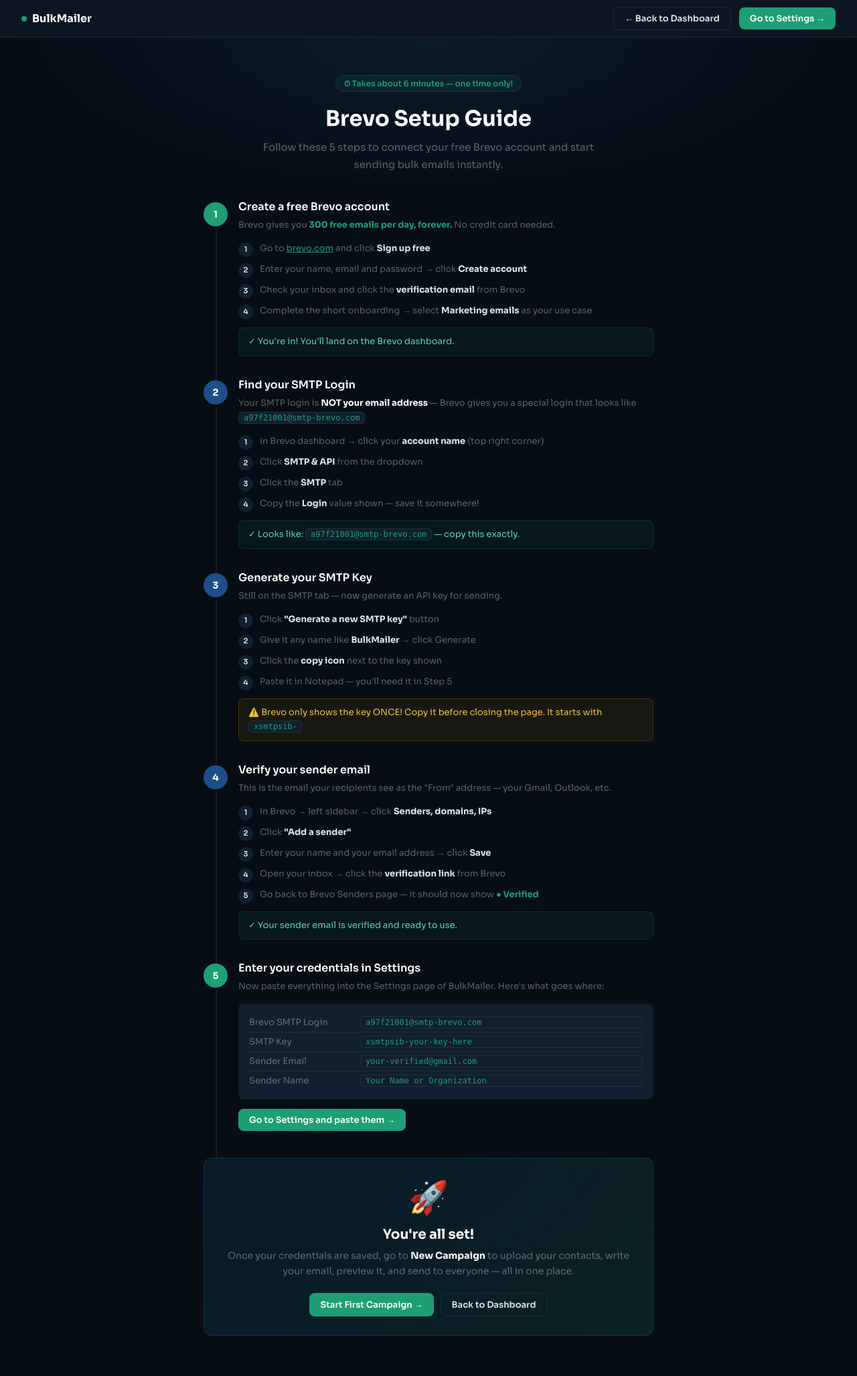
After one commit to thedipeshkc/bulkmailer, a Flask app: page /guide in a window 1280 px wide. The commit adds this page. Shown: the whole page at 67% size. Run offline with Flask 3, Linux system fonts and the light colour scheme; a user stored in the database is signed in.

Commit message:
add setup guide page

```diff
--- a/app.py
+++ b/app.py
@@ -199,6 +199,11 @@
         campaigns=campaigns
     )
 
+@app.route("/guide")
+@login_required
+def guide():
+    return render_template("guide.html")
+
 
 # ══════════════════════════════════════════════════════════
 #  CREDENTIALS API
--- /dev/null
+++ b/templates/guide.html
@@ -0,0 +1,195 @@
+<!DOCTYPE html>
+<html lang="en">
+<head>
+<meta charset="UTF-8">
+<meta name="viewport" content="width=device-width, initial-scale=1.0">
+<title>BulkMailer — Brevo Setup Guide</title>
+<link href="https://fonts.googleapis.com/css2?family=Sora:wght@400;500;600;700&display=swap" rel="stylesheet">
+<style>
+*,*::before,*::after{box-sizing:border-box;margin:0;padding:0}
+:root{
+  --bg:#060d14;--surface:#0d1824;--surface2:#111f2e;
+  --border:rgba(255,255,255,0.07);--text:#dce8f0;--muted:rgba(255,255,255,0.35);
+  --green:#1D9E75;--blue:#1D4E89;--yellow:#f0a500;--red:#e05c6a;
+  --radius:12px;
+}
+body{font-family:'Sora',sans-serif;background:var(--bg);color:var(--text);min-height:100vh;}
+
+nav{height:56px;background:rgba(13,24,36,0.95);border-bottom:1px solid var(--border);display:flex;align-items:center;justify-content:space-between;padding:0 32px;position:sticky;top:0;z-index:100;backdrop-filter:blur(10px);}
+.logo{font-size:16px;font-weight:700;color:white;display:flex;align-items:center;gap:8px;}
+.logo-dot{width:8px;height:8px;background:var(--green);border-radius:50%;}
+.nav-links{display:flex;gap:12px;align-items:center;}
+.btn{display:inline-flex;align-items:center;gap:6px;padding:8px 16px;border-radius:8px;font-size:13px;font-weight:600;font-family:'Sora',sans-serif;cursor:pointer;border:none;transition:all 0.15s;text-decoration:none;}
+.btn-green{background:var(--green);color:white;}
+.btn-green:hover{background:#18896a;}
+.btn-outline{background:transparent;border:1px solid var(--border);color:var(--text);}
+.btn-outline:hover{border-color:var(--green);color:var(--green);}
+
+.hero{text-align:center;padding:56px 24px 40px;background:radial-gradient(ellipse at 50% 0%,rgba(29,78,137,0.2) 0%,transparent 70%);}
+.hero-badge{display:inline-flex;align-items:center;gap:6px;background:rgba(29,158,117,0.1);border:1px solid rgba(29,158,117,0.2);color:var(--green);font-size:12px;font-weight:600;padding:4px 12px;border-radius:100px;margin-bottom:20px;}
+.hero h1{font-size:32px;font-weight:700;color:white;margin-bottom:10px;}
+.hero p{font-size:15px;color:var(--muted);max-width:500px;margin:0 auto;line-height:1.7;}
+
+.timeline{max-width:720px;margin:0 auto;padding:0 24px 60px;}
+
+.step-card{display:flex;gap:0;margin-bottom:0;position:relative;}
+.step-card:not(:last-child)::after{content:'';position:absolute;left:18px;top:44px;width:2px;bottom:-8px;background:var(--border);z-index:0;}
+
+.step-num{width:36px;height:36px;border-radius:50%;display:flex;align-items:center;justify-content:center;font-size:14px;font-weight:700;flex-shrink:0;position:relative;z-index:1;margin-top:4px;}
+.num-green{background:var(--green);color:white;}
+.num-blue{background:var(--blue);color:white;}
+
+.step-body{flex:1;padding:0 0 32px 16px;}
+.step-title{font-size:16px;font-weight:600;color:white;margin-bottom:6px;}
+.step-desc{font-size:13px;color:var(--muted);line-height:1.7;margin-bottom:14px;}
+
+.steps-list{display:flex;flex-direction:column;gap:8px;}
+.step-item{display:flex;gap:10px;font-size:13px;color:var(--muted);align-items:flex-start;line-height:1.6;}
+.step-item .n{min-width:22px;height:22px;border-radius:50%;background:var(--surface2);color:var(--text);font-size:11px;font-weight:600;display:flex;align-items:center;justify-content:center;flex-shrink:0;margin-top:1px;}
+.step-item strong{color:var(--text);}
+code{background:var(--surface2);border:1px solid var(--border);padding:1px 7px;border-radius:5px;font-size:12px;color:var(--green);}
+
+.ok-box{background:rgba(29,158,117,0.08);border:1px solid rgba(29,158,117,0.18);border-radius:8px;padding:10px 14px;font-size:13px;color:#5dd4a8;margin-top:12px;line-height:1.6;}
+.warn-box{background:rgba(240,165,0,0.08);border:1px solid rgba(240,165,0,0.2);border-radius:8px;padding:10px 14px;font-size:13px;color:#f0c040;margin-top:12px;line-height:1.6;}
+
+.creds-table{background:var(--surface2);border-radius:8px;padding:14px 16px;margin-top:12px;}
+.cred-row{display:grid;grid-template-columns:160px 1fr;gap:6px;padding:5px 0;border-bottom:1px solid var(--border);align-items:center;font-size:13px;}
+.cred-row:last-child{border-bottom:none;}
+.cred-label{color:var(--muted);}
+
+.final-card{background:linear-gradient(135deg,rgba(29,78,137,0.2),rgba(29,158,117,0.15));border:1px solid rgba(29,158,117,0.2);border-radius:var(--radius);padding:28px;text-align:center;margin-top:8px;}
+.final-card h3{font-size:20px;font-weight:700;color:white;margin-bottom:8px;}
+.final-card p{font-size:14px;color:var(--muted);margin-bottom:20px;line-height:1.7;}
+
+::-webkit-scrollbar{width:5px;}
+::-webkit-scrollbar-thumb{background:rgba(255,255,255,0.08);border-radius:3px;}
+</style>
+</head>
+<body>
+
+<nav>
+  <div class="logo"><div class="logo-dot"></div>BulkMailer</div>
+  <div class="nav-links">
+    <a href="/dashboard" class="btn btn-outline">← Back to Dashboard</a>
+    <a href="/dashboard" class="btn btn-green">Go to Settings →</a>
+  </div>
+</nav>
+
+<div class="hero">
+  <div class="hero-badge">⏱ Takes about 6 minutes — one time only!</div>
+  <h1>Brevo Setup Guide</h1>
+  <p>Follow these 5 steps to connect your free Brevo account and start sending bulk emails instantly.</p>
+</div>
+
+<div class="timeline">
+
+  <!-- STEP 1 -->
+  <div class="step-card">
+    <div class="step-num num-green">1</div>
+    <div class="step-body">
+      <div class="step-title">Create a free Brevo account</div>
+      <div class="step-desc">Brevo gives you <strong style="color:var(--green)">300 free emails per day, forever.</strong> No credit card needed.</div>
+      <div class="steps-list">
+        <div class="step-item"><span class="n">1</span><span>Go to <a href="https://brevo.com" target="_blank" style="color:var(--green);">brevo.com</a> and click <strong>Sign up free</strong></span></div>
+        <div class="step-item"><span class="n">2</span><span>Enter your name, email and password → click <strong>Create account</strong></span></div>
+        <div class="step-item"><span class="n">3</span><span>Check your inbox and click the <strong>verification email</strong> from Brevo</span></div>
+        <div class="step-item"><span class="n">4</span><span>Complete the short onboarding → select <strong>Marketing emails</strong> as your use case</span></div>
+      </div>
+      <div class="ok-box">✓ You're in! You'll land on the Brevo dashboard.</div>
+    </div>
+  </div>
+
+  <!-- STEP 2 -->
+  <div class="step-card">
+    <div class="step-num num-blue">2</div>
+    <div class="step-body">
+      <div class="step-title">Find your SMTP Login</div>
+      <div class="step-desc">Your SMTP login is <strong style="color:white">NOT your email address</strong> — Brevo gives you a special login that looks like <code>a97f21001@smtp-brevo.com</code></div>
+      <div class="steps-list">
+        <div class="step-item"><span class="n">1</span><span>In Brevo dashboard → click your <strong>account name</strong> (top right corner)</span></div>
+        <div class="step-item"><span class="n">2</span><span>Click <strong>SMTP & API</strong> from the dropdown</span></div>
+        <div class="step-item"><span class="n">3</span><span>Click the <strong>SMTP</strong> tab</span></div>
+        <div class="step-item"><span class="n">4</span><span>Copy the <strong>Login</strong> value shown — save it somewhere!</span></div>
+      </div>
+      <div class="ok-box">✓ Looks like: <code>a97f21001@smtp-brevo.com</code> — copy this exactly.</div>
+    </div>
+  </div>
+
+  <!-- STEP 3 -->
+  <div class="step-card">
+    <div class="step-num num-blue">3</div>
+    <div class="step-body">
+      <div class="step-title">Generate your SMTP Key</div>
+      <div class="step-desc">Still on the SMTP tab — now generate an API key for sending.</div>
+      <div class="steps-list">
+        <div class="step-item"><span class="n">1</span><span>Click <strong>"Generate a new SMTP key"</strong> button</span></div>
+        <div class="step-item"><span class="n">2</span><span>Give it any name like <strong>BulkMailer</strong> → click Generate</span></div>
+        <div class="step-item"><span class="n">3</span><span>Click the <strong>copy icon</strong> next to the key shown</span></div>
+        <div class="step-item"><span class="n">4</span><span>Paste it in Notepad — you'll need it in Step 5</span></div>
+      </div>
+      <div class="warn-box">⚠️ Brevo only shows the key ONCE! Copy it before closing the page. It starts with <code>xsmtpsib-</code></div>
+    </div>
+  </div>
+
+  <!-- STEP 4 -->
+  <div class="step-card">
+    <div class="step-num num-blue">4</div>
+    <div class="step-body">
+      <div class="step-title">Verify your sender email</div>
+      <div class="step-desc">This is the email your recipients see as the "From" address — your Gmail, Outlook, etc.</div>
+      <div class="steps-list">
+        <div class="step-item"><span class="n">1</span><span>In Brevo → left sidebar → click <strong>Senders, domains, IPs</strong></span></div>
+        <div class="step-item"><span class="n">2</span><span>Click <strong>"Add a sender"</strong></span></div>
+        <div class="step-item"><span class="n">3</span><span>Enter your name and your email address → click <strong>Save</strong></span></div>
+        <div class="step-item"><span class="n">4</span><span>Open your inbox → click the <strong>verification link</strong> from Brevo</span></div>
+        <div class="step-item"><span class="n">5</span><span>Go back to Brevo Senders page — it should now show <strong style="color:var(--green)">● Verified</strong></span></div>
+      </div>
+      <div class="ok-box">✓ Your sender email is verified and ready to use.</div>
+    </div>
+  </div>
+
+  <!-- STEP 5 -->
+  <div class="step-card">
+    <div class="step-num num-green">5</div>
+    <div class="step-body">
+      <div class="step-title">Enter your credentials in Settings</div>
+      <div class="step-desc">Now paste everything into the Settings page of BulkMailer. Here's what goes where:</div>
+      <div class="creds-table">
+        <div class="cred-row">
+          <span class="cred-label">Brevo SMTP Login</span>
+          <code>a97f21001@smtp-brevo.com</code>
+        </div>
+        <div class="cred-row">
+          <span class="cred-label">SMTP Key</span>
+          <code>xsmtpsib-your-key-here</code>
+        </div>
+        <div class="cred-row">
+          <span class="cred-label">Sender Email</span>
+          <code>your-verified@gmail.com</code>
+        </div>
+        <div class="cred-row">
+          <span class="cred-label">Sender Name</span>
+          <code>Your Name or Organization</code>
+        </div>
+      </div>
+      <div style="margin-top:14px;">
+        <a href="/dashboard" class="btn btn-green">Go to Settings and paste them →</a>
+      </div>
+    </div>
+  </div>
+
+  <!-- FINAL -->
+  <div class="final-card">
+    <div style="font-size:48px;margin-bottom:12px;">🚀</div>
+    <h3>You're all set!</h3>
+    <p>Once your credentials are saved, go to <strong style="color:white">New Campaign</strong> to upload your contacts, write your email, preview it, and send to everyone — all in one place.</p>
+    <div style="display:flex;gap:10px;justify-content:center;flex-wrap:wrap;">
+      <a href="/dashboard" class="btn btn-green">Start First Campaign →</a>
+      <a href="/dashboard" class="btn btn-outline">Back to Dashboard</a>
+    </div>
+  </div>
+
+</div>
+
+</body>
+</html>
```
Also changed, not shown: templates/dashboard.html (+10 -1 lines).
